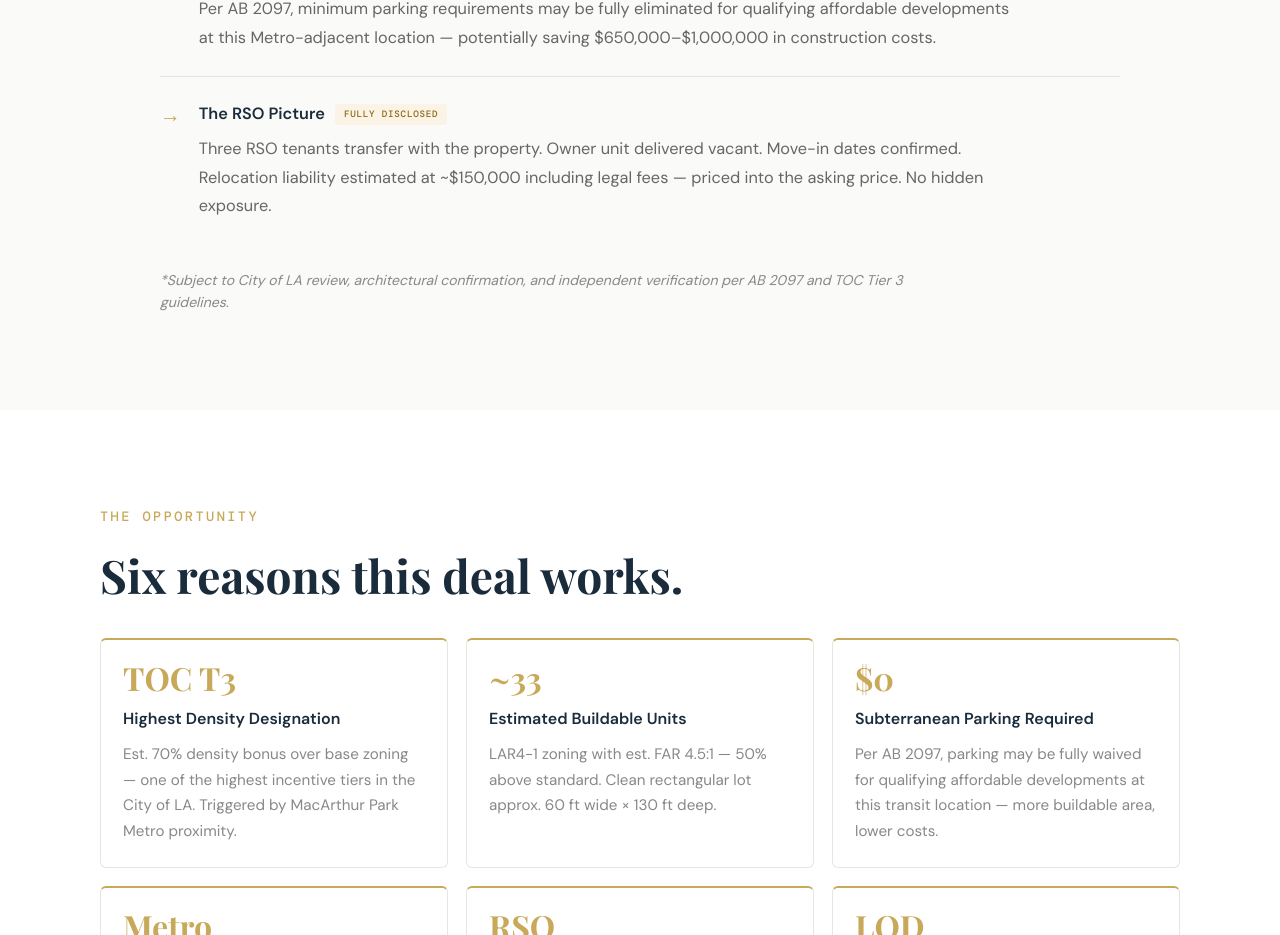
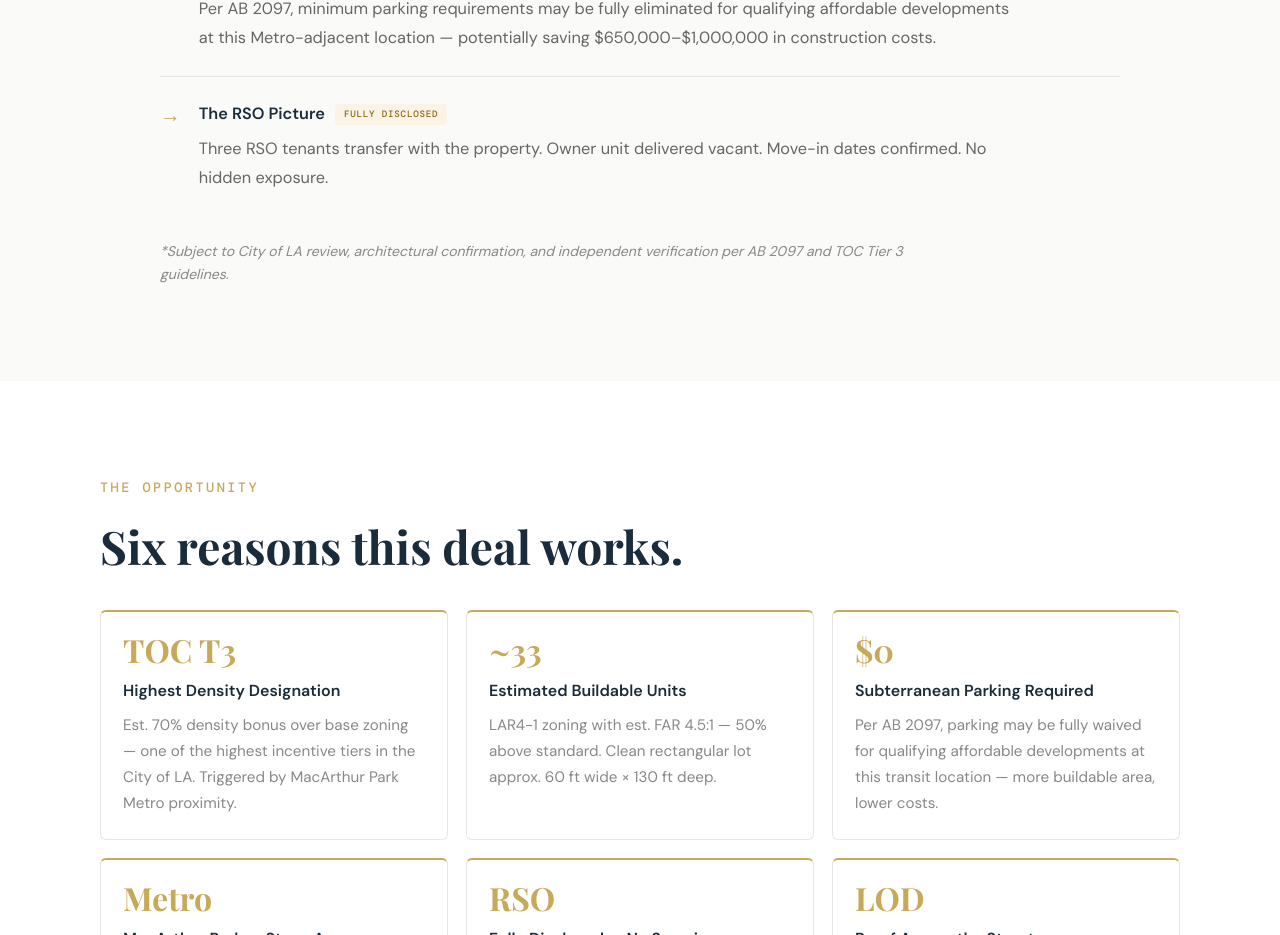
Before and after one commit to Ebenyi1976/446-bonnie-brea, a Next.js app: page / in a window 1280 px wide. Shown: the part 2154-3089 px from the top of the page. Built offline with nearby package versions, Linux system fonts and the light colour scheme.

Commit message:
Remove relocation liability sentence from RSO section

```diff
--- a/app/page.tsx
+++ b/app/page.tsx
@@ -74,7 +74,7 @@ export default function Home() {
             {[
               { title: 'The Density Problem', badge: 'Addressed', badgeCls: 'badgeGreen', body: 'TOC Tier 3 density framework already written into the zoning code. Est. 70% density bonus over base zoning. No city approval fight required — the framework is already there.' },
               { title: 'The Parking Problem', badge: 'Addressed', badgeCls: 'badgeGreen', body: 'Per AB 2097, minimum parking requirements may be fully eliminated for qualifying affordable developments at this Metro-adjacent location — potentially saving $650,000–$1,000,000 in construction costs.' },
-              { title: 'The RSO Picture', badge: 'Fully Disclosed', badgeCls: 'badgeGold', body: 'Three RSO tenants transfer with the property. Owner unit delivered vacant. Move-in dates confirmed. Relocation liability estimated at ~$150,000 including legal fees — priced into the asking price. No hidden exposure.' },
+              { title: 'The RSO Picture', badge: 'Fully Disclosed', badgeCls: 'badgeGold', body: 'Three RSO tenants transfer with the property. Owner unit delivered vacant. Move-in dates confirmed. No hidden exposure.' },
             ].map(({ title, badge, badgeCls, body }) => (
               <div className="arrowItem" key={title}>
                 <div className="arrowMark">→</div>
```
